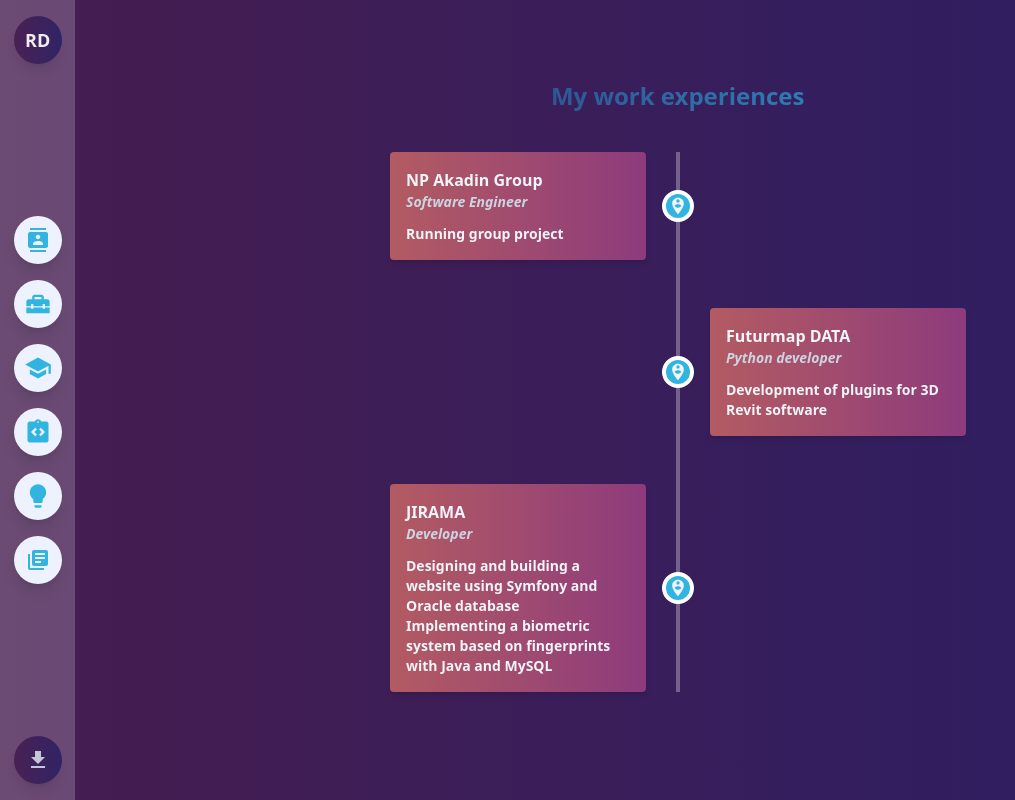
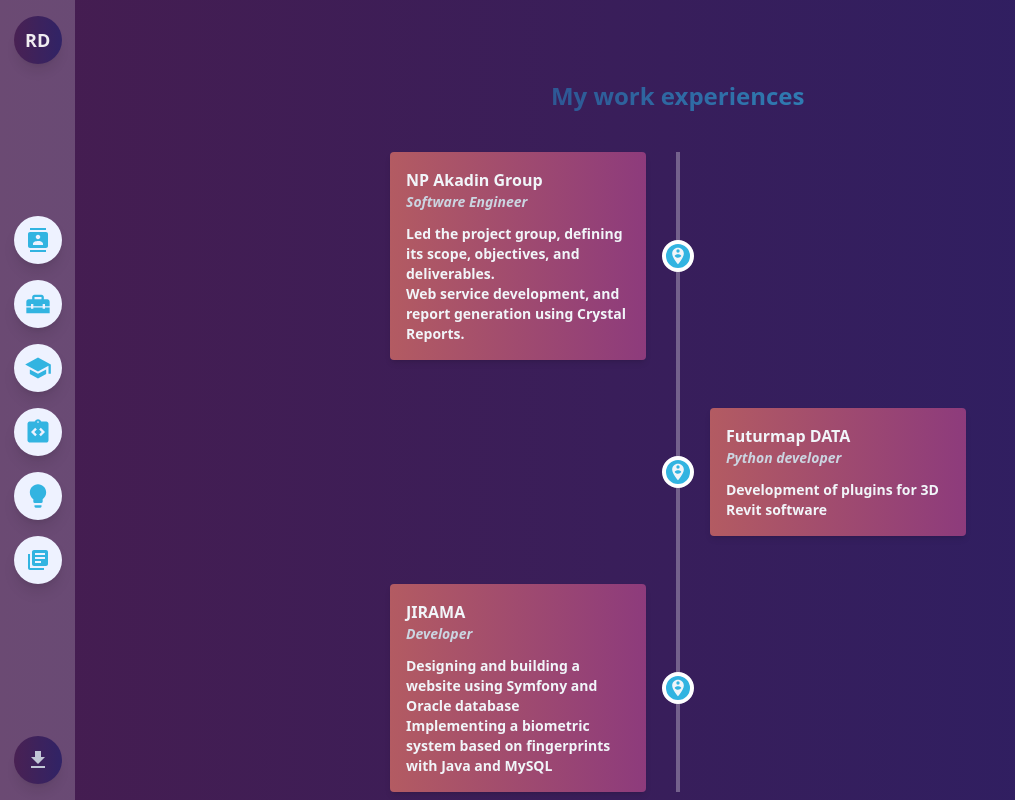
Before and after one commit to felanadiamondra/portfolio_, a React (Create React App) app: page /Work in a window 1280 px wide. Shown: the whole page, without its empty margins (0-1015 px from the left). Built offline with nearby package versions, Linux system fonts and the light colour scheme.

Commit message:
Update work description

```diff
--- a/src/Components/Work.js
+++ b/src/Components/Work.js
@@ -8,7 +8,8 @@ const Work = () => {
     year: "June 2024 -  Now",
     jobTitle: "Software Engineer",
     description: [
-    "Running group project"
+    "Led the project group, defining its scope, objectives, and deliverables.",
+    "Web service development, and report generation using Crystal Reports."
     ]
     },
     {
```
